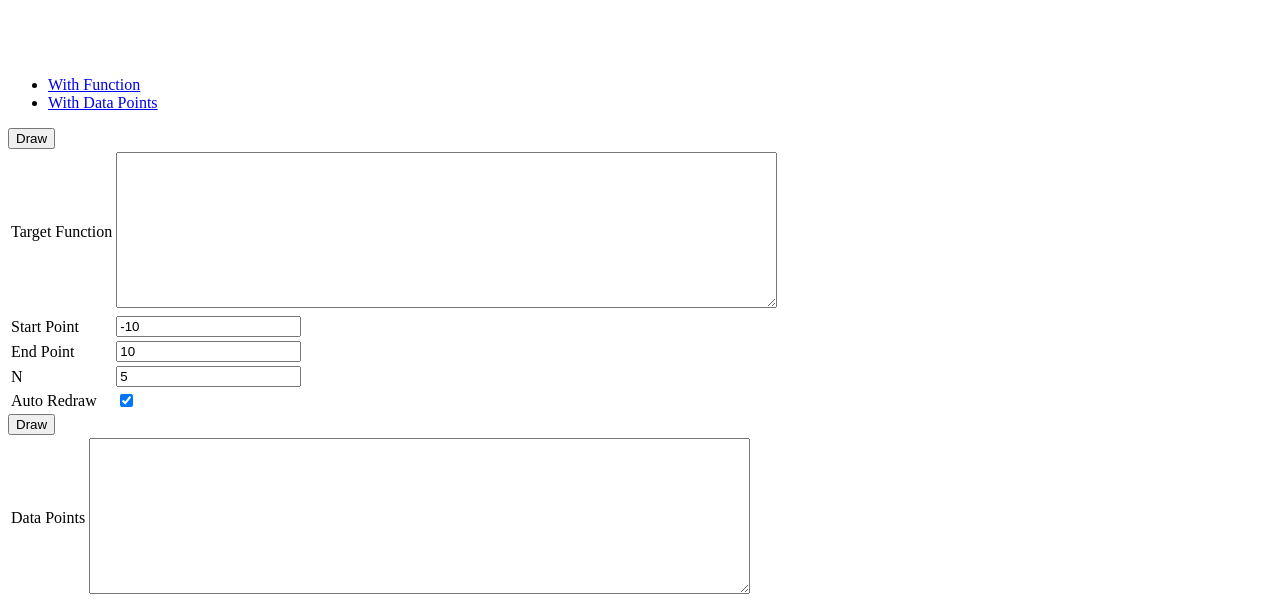
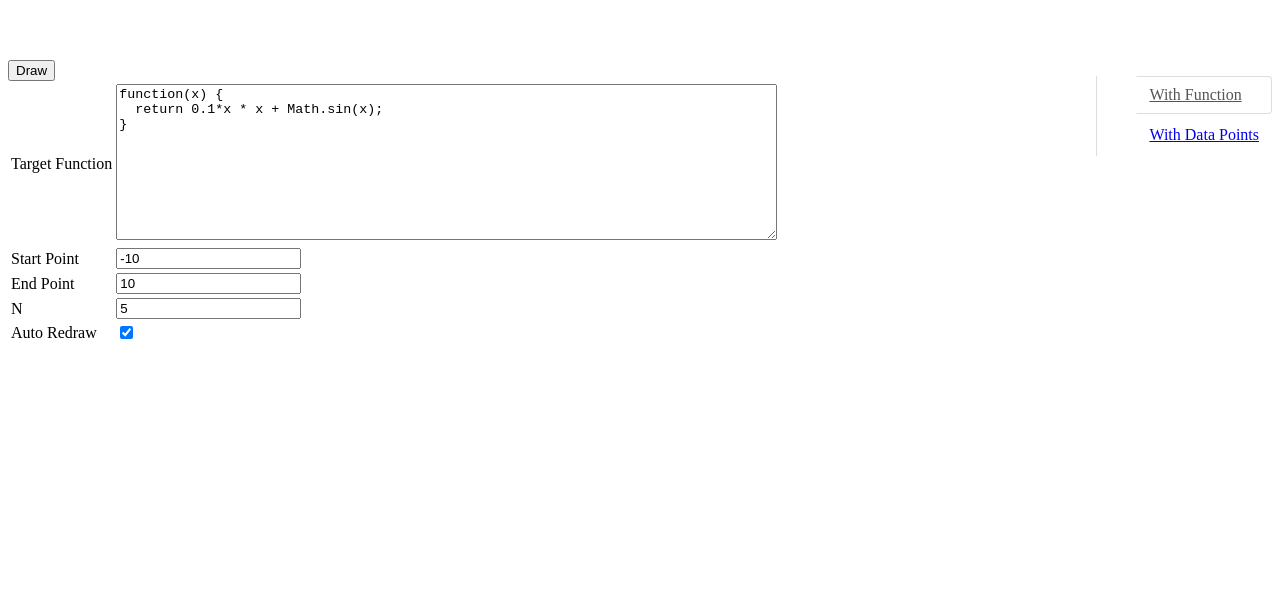
Before and after one commit to i09158knct/numerical-analysis, a website: page no9/extra/index.html in a window 1280 px wide. Shown: the part 460-1064 px from the top of the page. After the commit the page ends 814 px from the top, so only its background shows below. Drawn offline with nearby package versions, Linux system fonts and the light colour scheme; the site is published under a folder, as on GitHub Pages, so addresses that start at the root find nothing.

Commit message:
fix assets path

```diff
--- a/no9/extra/index.html
+++ b/no9/extra/index.html
@@ -3,8 +3,8 @@
 <head>
   <meta charset="utf-8">
   <title>No. 9's Extra</title>
-  <link href="/vendor/bootstrap/css/bootstrap.min.css" rel="stylesheet" media="screen">
-  <link href="/vendor/nv.d3/css/nv.d3.css" rel="stylesheet" type="text/css">
+  <link href="vendor/bootstrap/css/bootstrap.min.css" rel="stylesheet" media="screen">
+  <link href="vendor/nv.d3/css/nv.d3.css" rel="stylesheet" type="text/css">
   <style>
   body {
     overflow-y:scroll;
@@ -21,7 +21,7 @@
   }
 
   </style>
-  <script data-main="/app/config" src="/vendor/js/libs/require.js"></script>
+  <script data-main="app/config" src="vendor/js/libs/require.js"></script>
 </head>
 
 <body>
```
